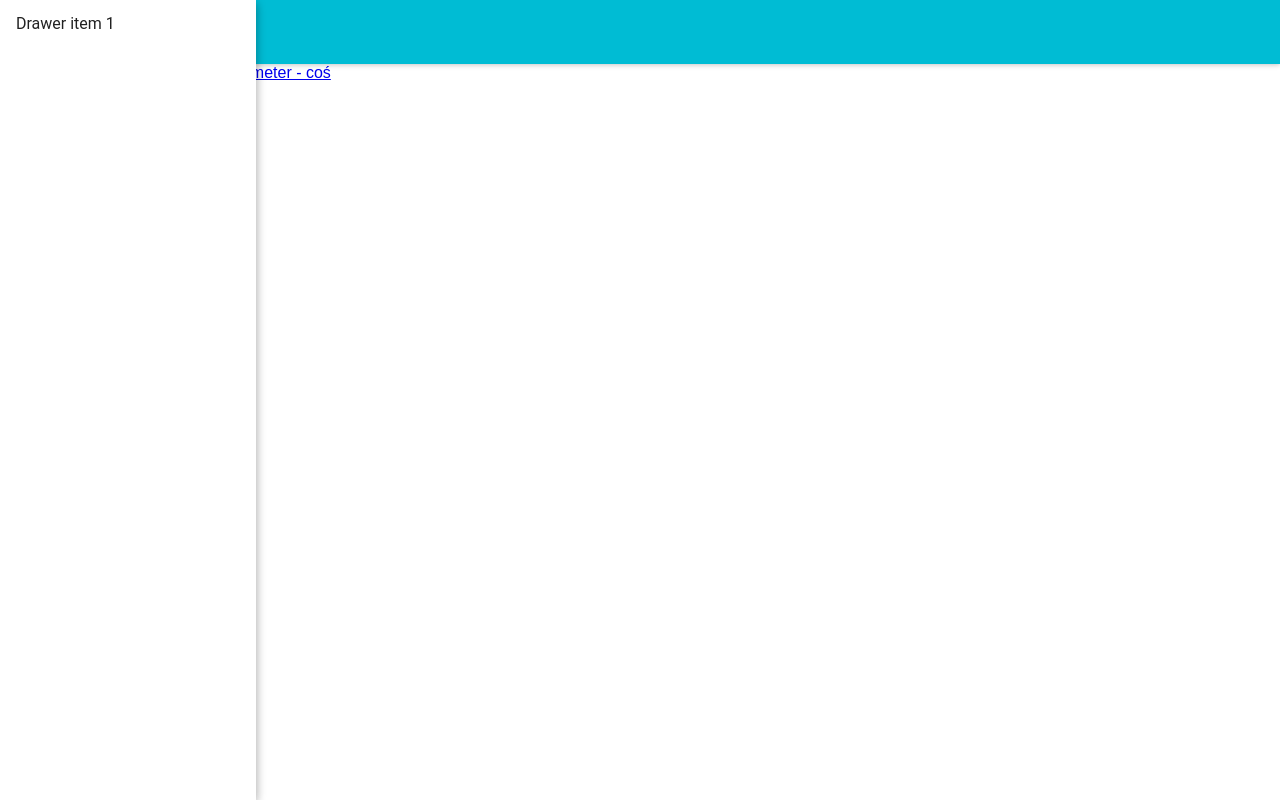
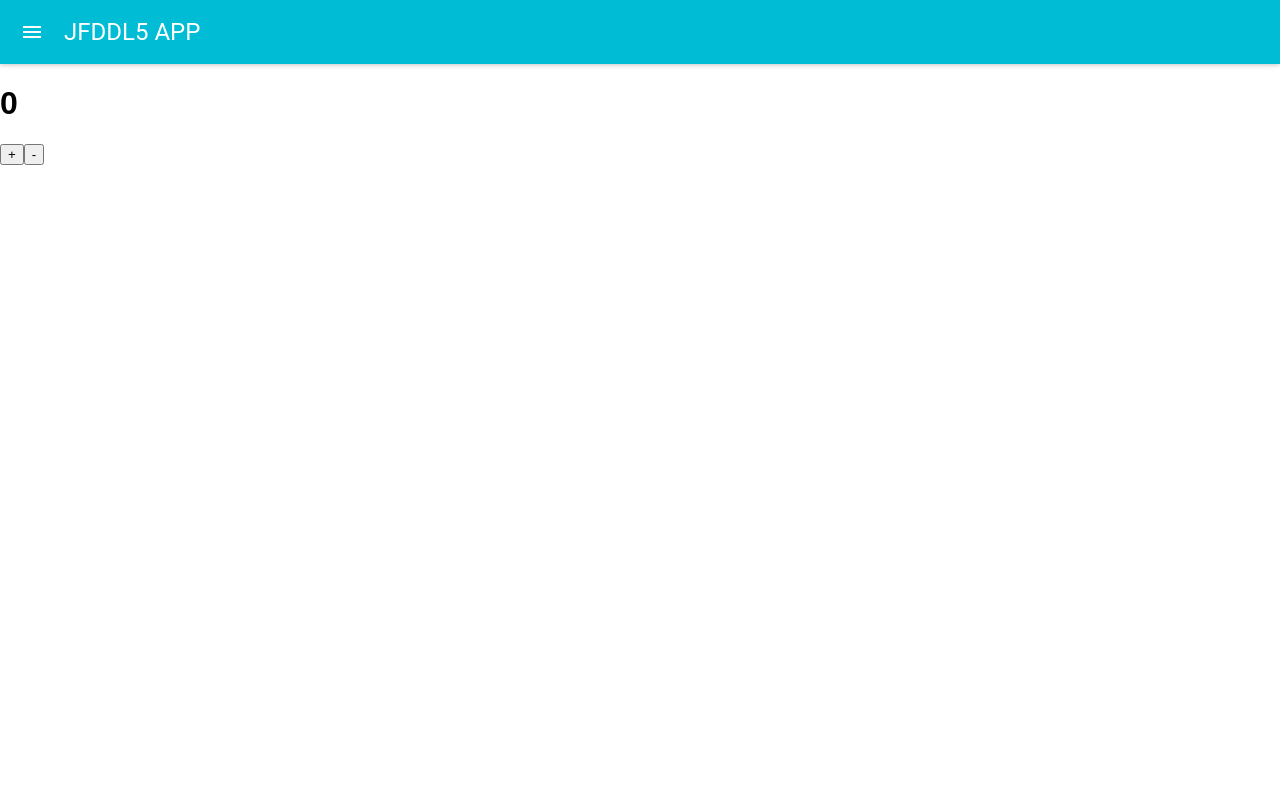
Before and after one commit to JarekZ92/React-workshop, a React (Create React App) app: page /Counter in a window 1280 px wide. Built offline with nearby package versions, Linux system fonts and the light colour scheme.

Commit message:
created counter buttons

```diff
--- a/src/App.js
+++ b/src/App.js
@@ -1,14 +1,14 @@
 import React from 'react'
 
-import { BrowserRouter as Router, Route, Link } from 'react-router-dom'
+import { BrowserRouter as Router, Route} from 'react-router-dom'
 import AppBar from 'material-ui/AppBar'
-import Drawer from 'material-ui/Drawer'
-import MenuItem from 'material-ui/MenuItem'
 
 
 import BasicComponents from './BasicComponents/BasicComponents'
 import Dashboard from './Dashboard'
 import PassingParameters from './PassingParameters'
+import SideBar from './SideBar'
+import Counter from './Counter';
 
 const App = () => (
   <div>
@@ -17,23 +17,16 @@ const App = () => (
         <AppBar
           title={'JFDDL5 APP'}
         />
-
-        <Drawer
-          open={true}>
-          <MenuItem>Drawer item 1</MenuItem>
-        </Drawer>
-
-        <Link to={'/dashboard'}>Dashboard</Link>
-        <Link to={'/basic-componets'}> BasicComponents</Link>
-        <Link to={'/passing-parameters/cos'}> Parameter - coś</Link>
+        <SideBar />
 
         <Route path={'/'} exact component={Dashboard} />
         <Route path={'/dashboard'} component={Dashboard} />
         <Route path={'/basic-componets'} component={BasicComponents} />
         <Route path={'/passing-parameters/:parameterName'} component={PassingParameters} />
+        <Route path={'/Counter'} component={Counter} />
       </div>
-    </Router>
-  </div>
+    </Router >
+  </div >
 )
 
 export default App
--- /dev/null
+++ b/src/Counter.js
@@ -0,0 +1,20 @@
+import React from 'react'
+
+class Counter extends React.Component {
+    constructor() {
+        super()
+        this.number = 0
+    }
+
+    render() {
+        return (
+            <div>
+                <h1>{this.number}</h1>
+                <button>+</button>
+                <button>-</button>
+            </div>
+        )
+    }
+}
+
+export default Counter
--- /dev/null
+++ b/src/SideBar.js
@@ -0,0 +1,40 @@
+import React from 'react'
+import {Link} from 'react-router-dom'
+import Drawer from 'material-ui/Drawer'
+import MenuItem from 'material-ui/MenuItem'
+
+const SideBar = (props) => (
+    <div>
+    <Drawer
+        open={false}
+    >
+
+        <Link
+            to={'/dashboard'}
+            style={{ textDecoration: 'none' }}
+        >
+            <MenuItem>
+                Dashboard
+           </MenuItem>
+        </Link>
+        <Link
+            to={'/basic-componets'}
+            style={{ textDecoration: 'none' }}
+        >
+            <MenuItem>
+                BasicComponents
+     </MenuItem>
+        </Link>
+        <Link
+            to={'/passing-parameters/cos'}
+            style={{ textDecoration: 'none' }}
+        >
+            <MenuItem>
+                Parameter - coś
+            </MenuItem>
+        </Link>
+    </Drawer>
+    </div>
+)
+
+export default SideBar
```
